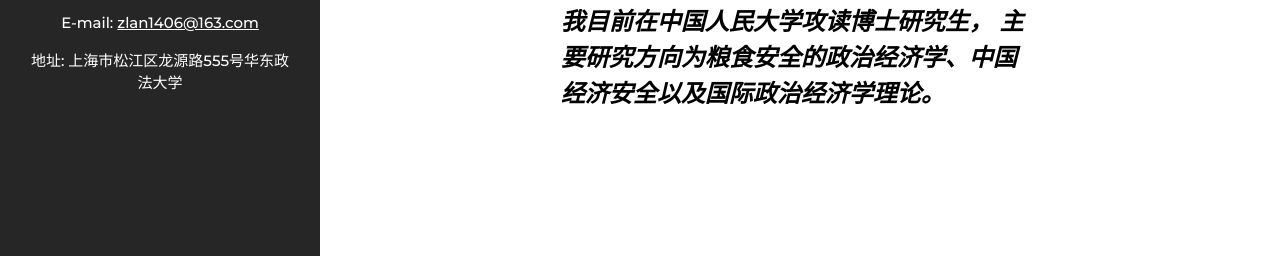
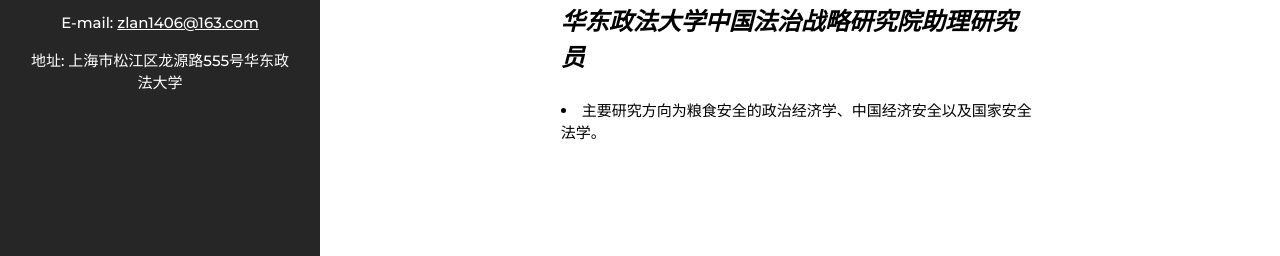
Before and after one commit to nguzl/nguzl.github.io, a plain HTML site: page index.html in a window 1280 px wide. Shown: the part 423-679 px from the top of the page. Drawn offline with nearby package versions, Linux system fonts and the light colour scheme.

Commit message:
Update personal information in index.html

```diff
--- a/index.html
+++ b/index.html
@@ -59,8 +59,8 @@
           <div id="home" class="home w3-container w3-margin-top-4 w3-cursive">
             <h1>赵  岚</h2>
             <p  style="font-style: italic; font-size:x-large;">
-              我目前在中国人民大学攻读博士研究生，
-              主要研究方向为粮食安全的政治经济学、中国经济安全以及国际政治经济学理论。</p>
+              华东政法大学中国法治战略研究院助理研究员
+              <li>主要研究方向为粮食安全的政治经济学、中国经济安全以及国家安全法学。</p>
             <p></p>
           </div>
 
```
